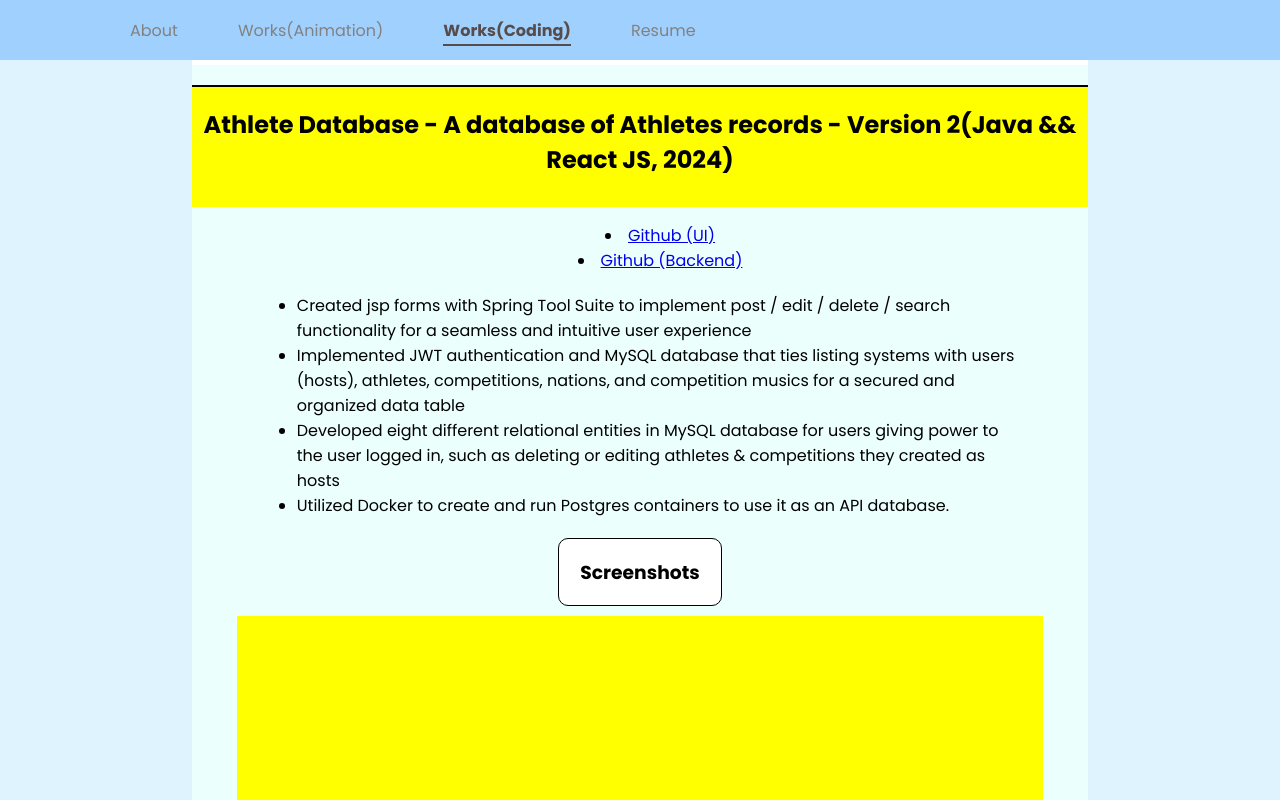
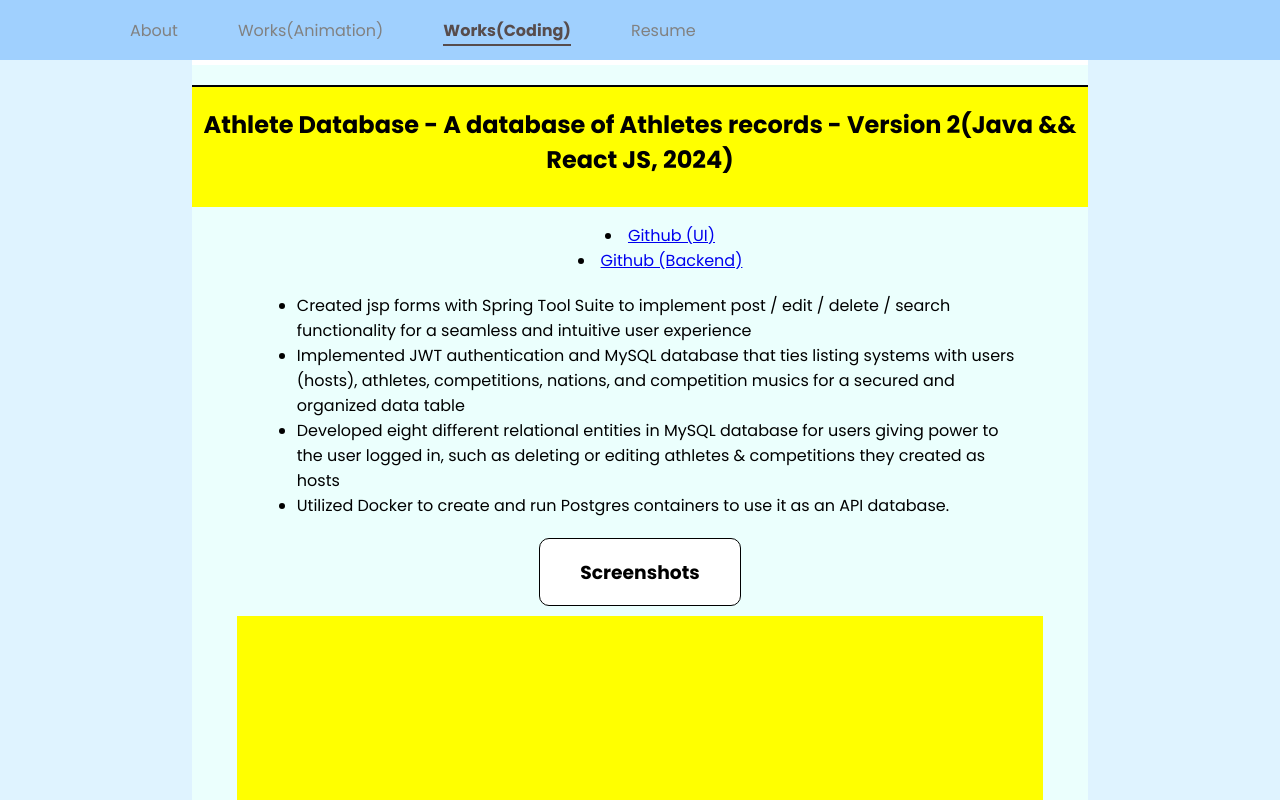
Before and after one commit to srmtwenty/amplify3, a React (Create React App) app: page /works_code in a window 1280 px wide. Shown: the top 800 px of the page. Built offline with nearby package versions, Linux system fonts and the light colour scheme.

Commit message:
19th commit in 2024

```diff
--- a/src/views/WorksCode.js
+++ b/src/views/WorksCode.js
@@ -121,7 +121,7 @@ export default(props)=>{
         border:"solid 1px black",
         backgroundColor:"white",
         borderRadius:"10px",
-        width:"20%",
+        width:"200px",
         marginLeft:"auto",
         marginRight:"auto",
         marginTop:"10px",
```
